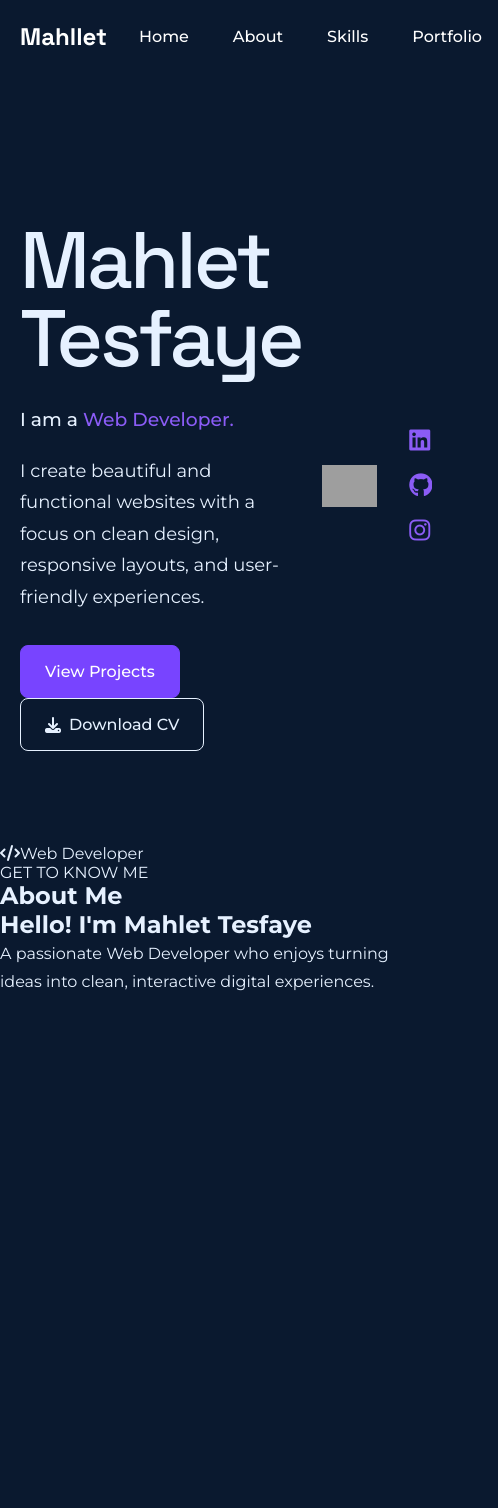
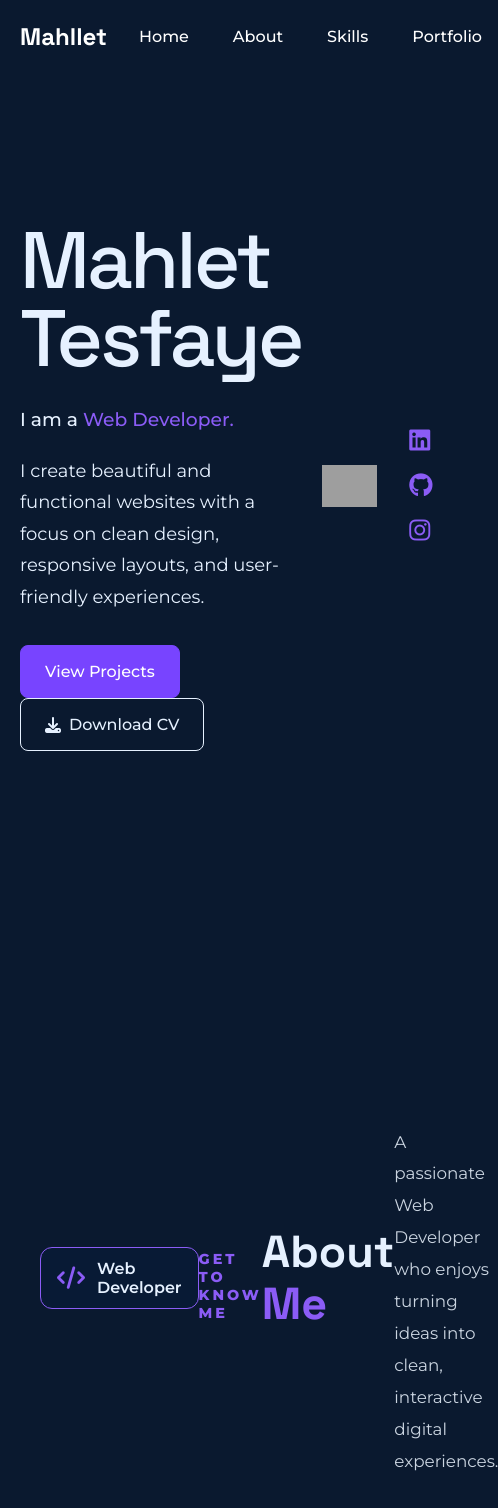
Before and after one commit to Mahletesfaye/portfolio-website, a React (Vite) app: page / in a window 390 px wide. Shown: the top 1508 px of the page, 498 px wide, since content can reach past the window. Before the commit the page ends 996 px from the top, so only its background shows below. Built offline with nearby package versions, Linux system fonts and the light colour scheme; grey boxes are pictures that could not be loaded.

Commit message:
Some style

```diff
--- a/src/components/about-section/about-section.jsx
+++ b/src/components/about-section/about-section.jsx
@@ -14,9 +14,6 @@ function AboutSection() {
                     <h1 className="section-title">
                         About <span>Me</span>
                     </h1>
-                      <div className="title-line"></div>
-
-                    <h2>Hello! I'm Mahlet Tesfaye</h2>
 
                     <p className="about-intro">
                         A passionate Web Developer who enjoys turning
--- a/src/index.css
+++ b/src/index.css
@@ -249,3 +249,137 @@ ul {
     border-color: var(--accent-light);
     background: rgba(120, 68, 255, 0.1);
 }
+
+
+
+
+
+
+
+
+
+
+
+
+
+
+
+
+
+
+
+
+
+
+
+/* About Section */
+.About-section {
+  min-height: 100vh;
+  padding: 8rem 0 5rem;
+  background-color: #0a192f;
+  color: #e6f1ff;
+  font-family: 'Montserrat', sans-serif;
+  display: flex;
+  align-items: center;
+}
+
+/* Main container */
+.about-container {
+  width: 100%;
+  max-width: 1320px;
+  margin: 0 auto;
+  padding: 0 1.25rem;
+  display: grid;
+  grid-template-columns: 0.85fr 1.4fr;
+  align-items: center;
+  gap: 4rem;
+}
+
+/* Developer badge */
+.developer-badge {
+  display: flex;
+  align-items: center;
+  gap: 0.75rem;
+  width: fit-content;
+  padding: 0.85rem 1.25rem;
+  margin-bottom: 1.5rem;
+  border: 1px solid #8b5cf6;
+  border-radius: 0.75rem;
+  background-color: #081a35;
+  color: #e6f1ff;
+  font-weight: 600;
+}
+
+.developer-badge i {
+  color: #8b5cf6;
+  font-size: 1.4rem;
+}
+
+/* About content */
+.about-content {
+  max-width: 750px;
+}
+
+/* Small heading */
+.section-subtitle {
+  display: block;
+  margin-bottom: 0.5rem;
+  color: #8b5cf6;
+  font-size: 0.9rem;
+  font-weight: 800;
+  letter-spacing: 3px;
+}
+
+/* Main heading */
+.section-title {
+  margin-bottom: 1.5rem;
+  color: #e6f1ff;
+  font-family: 'Space Grotesk', sans-serif;
+  font-size: clamp(3rem, 6vw, 5rem);
+  font-weight: 700;
+  line-height: 1.15;
+}
+
+.section-title span {
+  color: #8b5cf6;
+}
+
+/* Introduction */
+.about-intro {
+  max-width: 650px;
+  margin-top: 1.5rem;
+  color: #cbd5e1;
+  font-size: 1.25rem;
+  line-height: 1.9;
+}
+
+/* Tablet */
+@media (max-width: 950px) {
+  .about-container {
+    grid-template-columns: 1fr;
+    gap: 2.5rem;
+  }
+
+  .about-content {
+    max-width: 700px;
+  }
+}
+
+/* Mobile */
+@media (max-width: 600px) {
+  .About-section {
+    padding: 7rem 0 4rem;
+  }
+
+  .section-title {
+    font-size: 2.8rem;
+  }
+
+  .about-intro {
+    font-size: 1.05rem;
+  }
+
+  .developer-badge {
+    padding: 0.7rem 1rem;
+  }
+}
```
